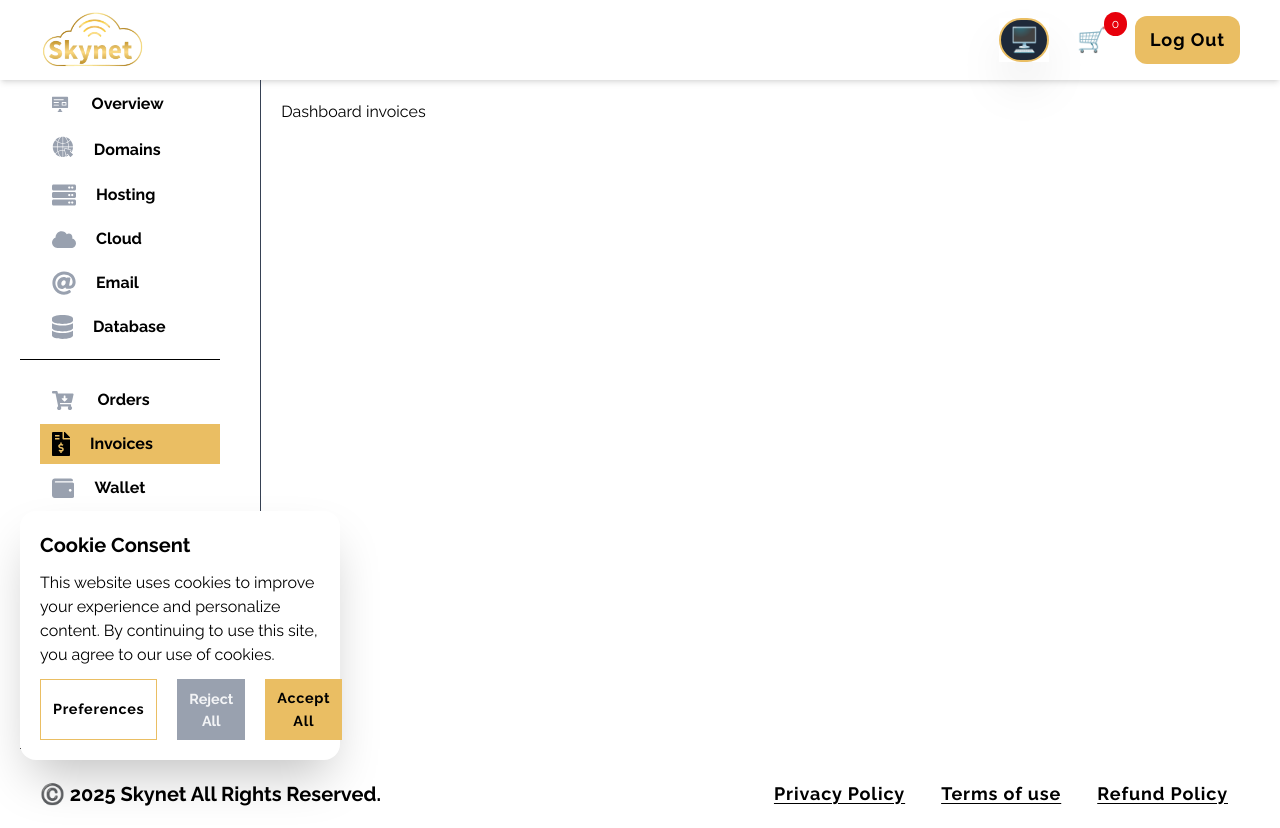
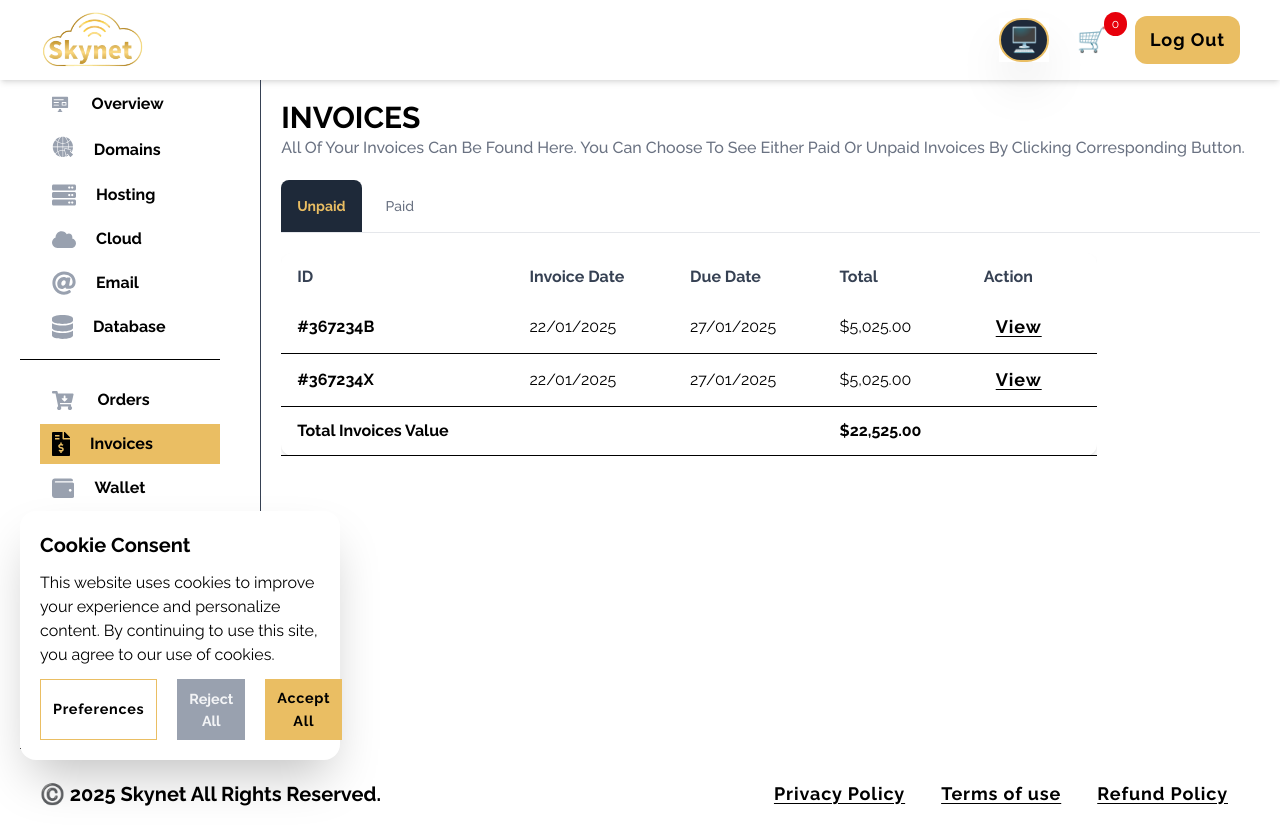
Before and after one commit to sapwavino/skynet_redesign_fe, a Vue app: page /dashboard/invoices in a window 1280 px wide. Built offline with nearby package versions, Linux system fonts and the light colour scheme; sample sign-in values are in the browser's storage; grey boxes are pictures that could not be loaded; what vue3-marquee would draw is missing.

Commit message:
INVOICES V1

```diff
--- a/src/components/DashboardInvoices.vue
+++ b/src/components/DashboardInvoices.vue
@@ -1,13 +1,125 @@
 <script>
 export default {
-  name: "DashboardInvoices"
+  name: "DashboardInvoices",
+  data() {
+    return {
+      tab: this.$route.query.tab || "unpaid",
+      invoices: []
+    };
+  },
+  watch: {
+    // Watch the route query for changes
+    ["$route.query.tab"]: {
+      immediate: true, // Run on component mount
+      handler(newTab) {
+        this.tab = newTab || "unpaid"; // Fallback to 'paid' if no tab is set
+      },
+    },
+  },
+  methods: {
+    setTab(tab) {
+      this.$router.push({query: {tab}}); // Update URL when tab changes
+    },
+  },
 }
 </script>
 
 <template>
   <div class="min-h-screen">
-    <!-- Your dashboard overview content goes here -->
-    <h1>Dashboard invoices</h1>
+    <h1 class="header uppercase">Invoices</h1>
+    <h1 class="muteSubheader capitalize">All of your invoices can be found here. You can choose to see either paid or
+      unpaid invoices by clicking
+      corresponding button.</h1>
+
+    <!--  TAB PICKERS-->
+    <ul
+        class="my-5 flex flex-wrap text-sm font-medium text-center text-gray-500 border-b border-gray-200 dark:border-gray-700 dark:text-gray-400"
+    >
+      <li class="me-2" @click="setTab('unpaid')">
+        <a
+            href="#"
+            class="inline-block p-4 rounded-t-lg hover:text-gray-600 hover:bg-gray-200 dark:hover:bg-gray-800 dark:hover:text-gray-300"
+            :class="{ 'text-customGold font-bold bg-gray-800 active': tab === 'unpaid' }"
+        >
+          Unpaid
+        </a>
+      </li>
+      <li class="me-2" @click="setTab('paid')">
+        <a
+            href="#"
+            class="inline-block p-4 rounded-t-lg"
+            :class="{
+          'text-customGold font-bold bg-gray-800 active dark:bg-customGold dark:text-gray-900':
+            tab === 'paid',
+        }"
+        >
+          Paid
+        </a>
+      </li>
+    </ul>
+
+    <section class="mt-5 w-5/6">
+      <div class="overflow-x-auto">
+        <table class="min-w-full bg-white shadow-md rounded-xl" v-if="tab === 'unpaid'">
+          <thead>
+          <tr class="bg-blue-gray-100 text-gray-700">
+            <th class="py-3 px-4 text-left">ID</th>
+            <th class="py-3 px-4 text-left">Invoice Date</th>
+            <th class="py-3 px-4 text-left">Due Date</th>
+            <th class="py-3 px-4 text-left">Total</th>
+            <th class="py-3 px-4 text-left">Action</th>
+          </tr>
+          </thead>
+          <tbody class="text-blue-gray-900">
+          <tr class="border-b border-blue-gray-200">
+            <td class="py-3 px-4 font-bold">#367234B</td>
+            <td class="py-3 px-4">22/01/2025</td>
+            <td class="py-3 px-4">27/01/2025</td>
+            <td class="py-3 px-4">$5,025.00</td>
+            <td class="py-3 px-4">
+              <a href="#" class="text-btn-base">View</a>
+            </td>
+          </tr>
+
+          <tr class="border-b border-blue-gray-200">
+            <td class="py-3 px-4 font-bold">#367234X</td>
+            <td class="py-3 px-4">22/01/2025</td>
+            <td class="py-3 px-4">27/01/2025</td>
+            <td class="py-3 px-4">$5,025.00</td>
+            <td class="py-3 px-4">
+              <a href="#" class="text-btn-base">View</a>
+            </td>
+          </tr>
+
+
+          <tr class="border-b border-blue-gray-200">
+            <td class="py-3 px-4 font-bold">Total Invoices Value</td>
+            <td class="py-3 px-4"></td>
+            <td class="py-3 px-4"></td>
+            <td class="py-3 px-4 font-bold">$22,525.00</td>
+            <td class="py-3 px-4"></td>
+          </tr>
+          </tbody>
+        </table>
+
+        <table class="min-w-full bg-white shadow-md rounded-xl" v-if="tab === 'paid'">
+          <thead>
+          <tr class="bg-blue-gray-100 text-gray-700">
+            <th class="py-3 px-4 text-left">ID</th>
+            <th class="py-3 px-4 text-left">Invoice Date</th>
+            <th class="py-3 px-4 text-left">Due Date</th>
+            <th class="py-3 px-4 text-left">Total</th>
+            <th class="py-3 px-4 text-left">Action</th>
+          </tr>
+          </thead>
+          <tbody class="text-blue-gray-900">
+          </tbody>
+<!--          <h1 class="muteSubheader text-center mt-10">Nothing to see here!</h1>-->
+        </table>
+
+
+      </div>
+    </section>
   </div>
 </template>
 
--- a/src/components/DashboardSupport.vue
+++ b/src/components/DashboardSupport.vue
@@ -19,7 +19,6 @@ const openSupportModal = () => {
 
 <template>
   <div class="min-h-screen">
-    <!-- Your dashboard overview content goes here -->
     <h1 class="header uppercase">Support</h1>
     <div class="flex items-center justify-between">
       <h1 class="muteSubheader capitalize">Need an answer? We are here to help!</h1>
--- a/src/views/DashboardView.vue
+++ b/src/views/DashboardView.vue
@@ -177,7 +177,7 @@ defineProps({layout: "DashboardLayout"});
 
           <router-link
               class="dashLink"
-              to="/dashboard/invoices"
+              to="/dashboard/invoices?tab=unpaid"
               exact-active-class="dashLinkActive">
 
             <svg xmlns="http://www.w3.org/2000/svg" viewBox="0 0 384 512"
```
